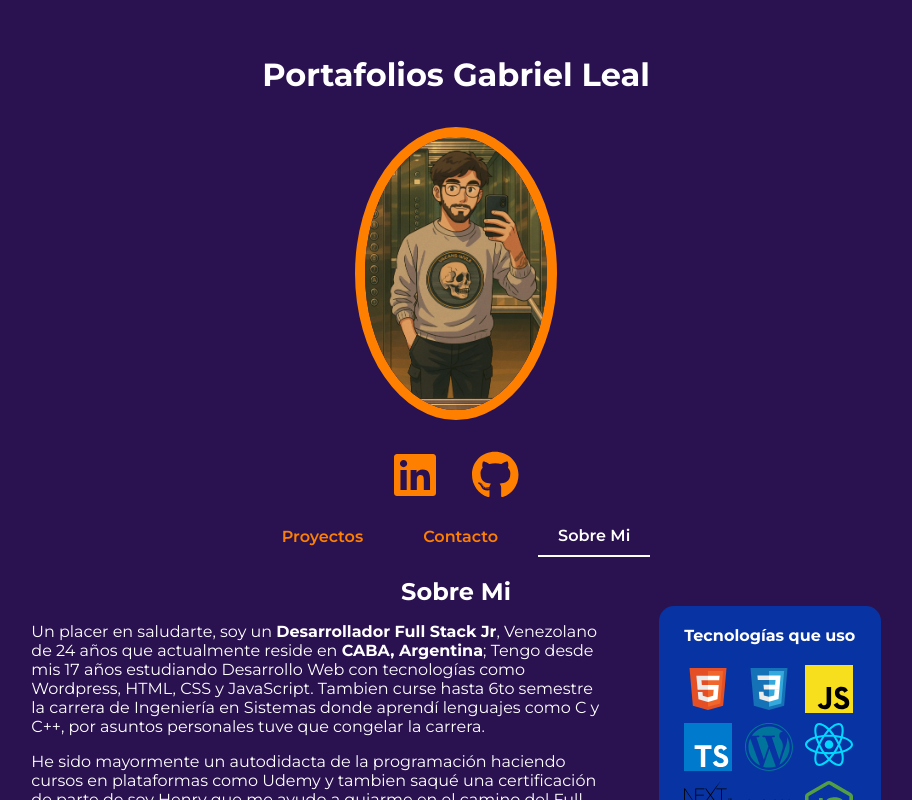
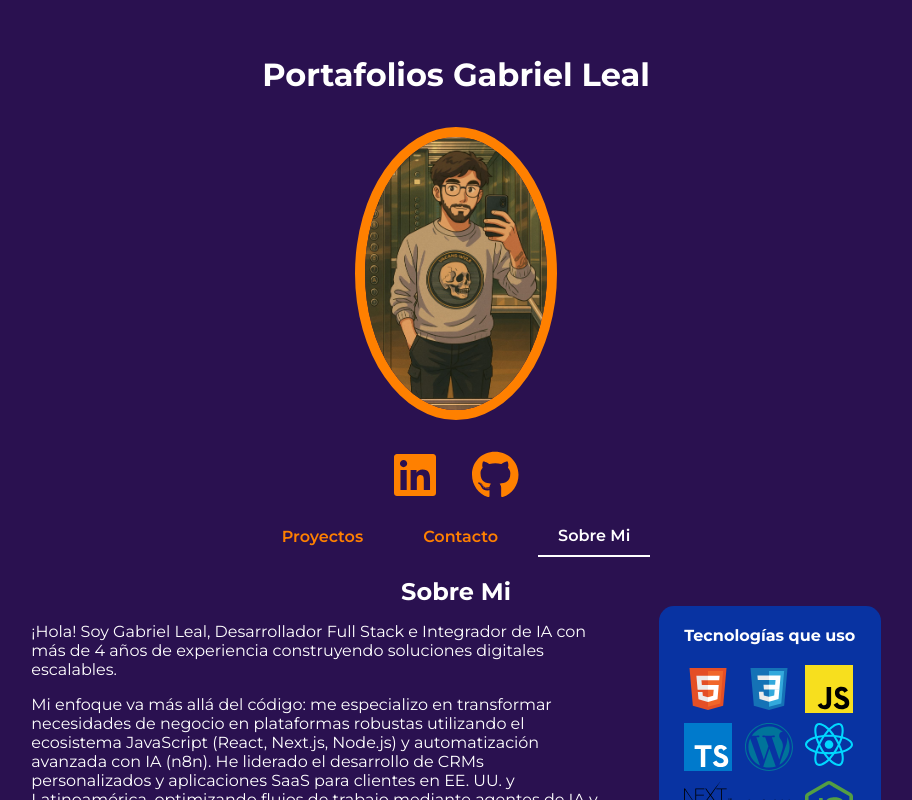
Before and after one commit to ParkerPiter/portafolios, a React (Create React App) app: page / in a window 1280 px wide. Both pictures are taken after a click on the button "Sobre Mi". Shown: the top 800 px of the page, without its empty margins (184-1096 px from the left). Built offline with nearby package versions, Linux system fonts and the light colour scheme; the HTML template or start-up script is replaced by a standard one.

Commit message:
cambio en sobre mi

```diff
--- a/src/App.jsx
+++ b/src/App.jsx
@@ -87,9 +87,9 @@ function App() {
           <section className={styles.sobreMi}>
             <h2 className={styles.sobreMiTitle}>Sobre Mi</h2>
             <div className={styles.sobreMiText}>
-              <p>Un placer en saludarte, soy un <strong>Desarrollador Full Stack Jr</strong>, Venezolano de 24 años que actualmente reside en <strong>CABA, Argentina</strong>; Tengo desde mis 17 años estudiando Desarrollo Web con tecnologías como Wordpress, HTML, CSS y JavaScript. Tambien curse hasta 6to semestre la carrera de Ingeniería en Sistemas donde aprendí lenguajes como C y C++, por asuntos personales tuve que congelar la carrera.</p>
-              <p>He sido mayormente un autodidacta de la programación haciendo cursos en plataformas como Udemy y tambien saqué una certificación de parte de soy Henry que me ayudo a guiarme en el camino del Full Stack, de ahi en adelante he estudiado y practicado más por mi cuenta, tambien he participado en voluntariados y proyectos como Freelancer en plataformas como Upwork.</p>
-              <p>Tengo más de un año de experiencia laboral en roles como Desarrollador Web y Desarrollador Frontend y actualmente busco seguir formandome como Desarrollador para pulir más mis habilidades y seguir creciendo tanto de manera laboral como tambien para mi vida cotidiana.</p>
+              <p>¡Hola! Soy Gabriel Leal, Desarrollador Full Stack e Integrador de IA con más de 4 años de experiencia construyendo soluciones digitales escalables.</p>
+              <p>Mi enfoque va más allá del código: me especializo en transformar necesidades de negocio en plataformas robustas utilizando el ecosistema JavaScript (React, Next.js, Node.js) y automatización avanzada con IA (n8n). He liderado el desarrollo de CRMs personalizados y aplicaciones SaaS para clientes en EE. UU. y Latinoamérica, optimizando flujos de trabajo mediante agentes de IA y arquitecturas modernas en Supabase y PostgreSQL.</p>
+              <p>Combino mi formación en Ingeniería de Sistemas con una mentalidad autodidacta y proactiva para resolver desafíos técnicos complejos, siempre con el foco puesto en el rendimiento y la experiencia del usuario.</p>
             </div>
             <div className={styles.tecnoContainer}>
               <h3 className={styles.technologiesTitle}>Tecnologías que uso</h3>
```
